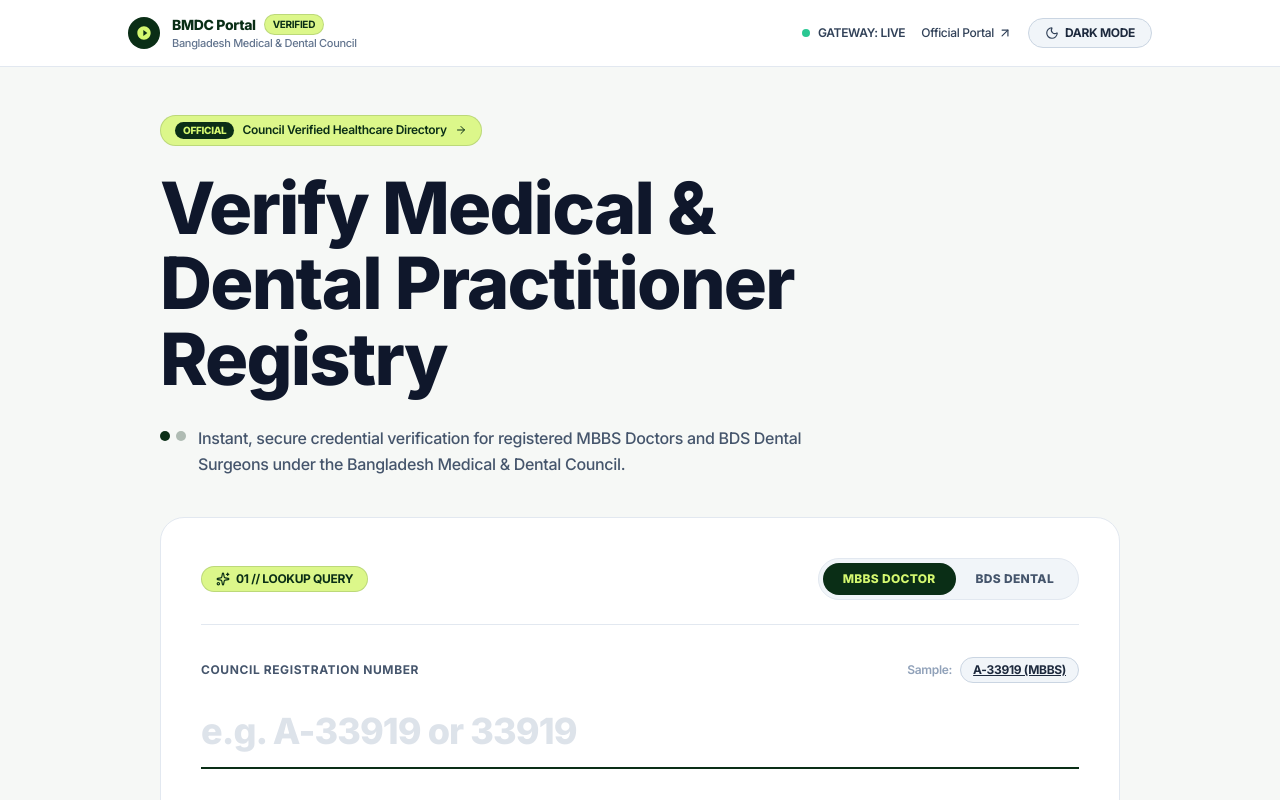
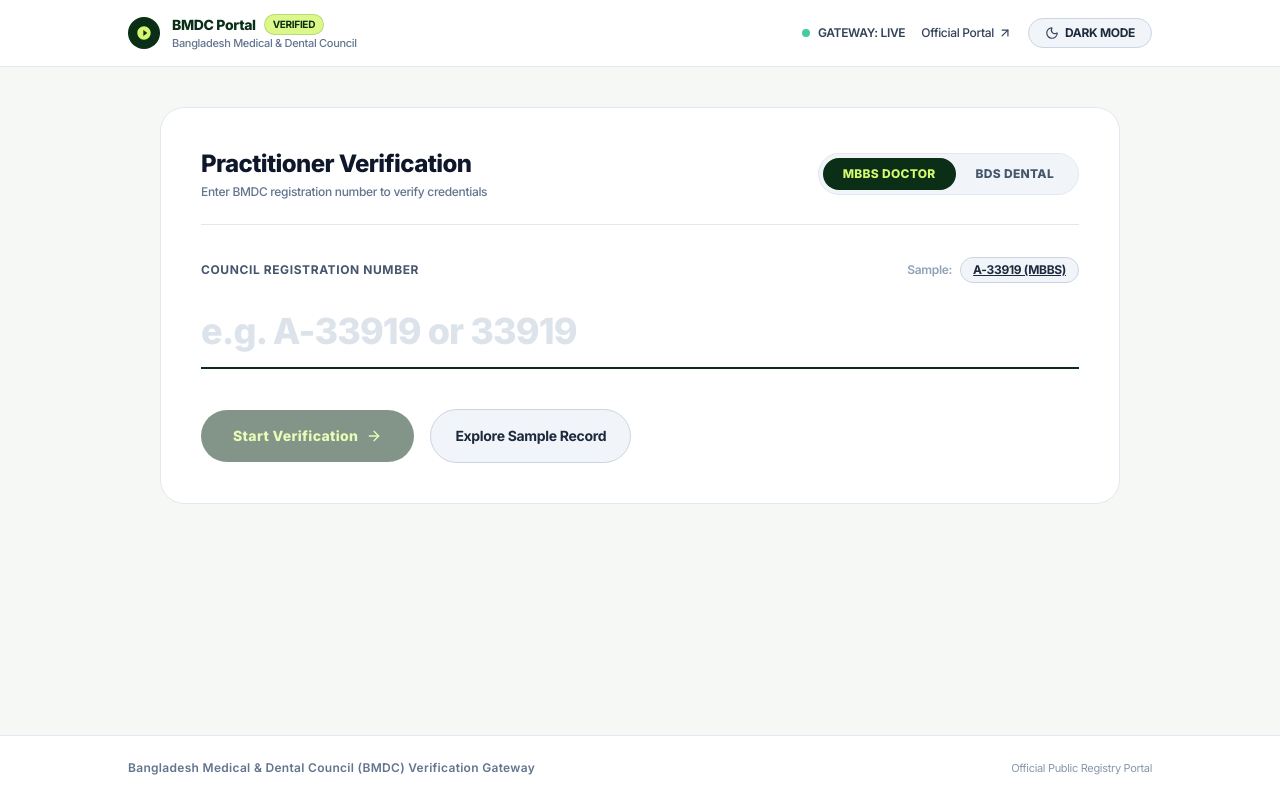
Before and after one commit to Alifkhan47/bmdc-portal-wrapper, a React (Vite) app: page / in a window 1280 px wide. Shown: the top 800 px of the page. Built offline with nearby package versions, Linux system fonts and the light colour scheme.

Commit message:
Streamline homepage layout: place search form at top, clean up footer and decorative tags

```diff
--- a/src/App.jsx
+++ b/src/App.jsx
@@ -5,7 +5,6 @@ import CaptchaModal from './components/CaptchaModal';
 import LoadingSkeleton from './components/LoadingSkeleton';
 import DoctorDossier from './components/DoctorDossier';
 import ErrorBanner from './components/ErrorBanner';
-import { ArrowRight, Sparkles } from 'lucide-react';
 
 export default function App() {
   const [theme, setTheme] = useState(() => {
@@ -193,49 +192,7 @@ export default function App() {
       />
 
       {/* Main Container: Centered max-w-5xl */}
-      <main className="max-w-5xl mx-auto w-full px-4 sm:px-8 py-8 sm:py-12 flex-1 space-y-10">
-        {/* Hero Section on Idle (Soothing Swiss Layout) */}
-        {viewState === 'idle' && !doctorData && (
-          <div className="space-y-6">
-            {/* Pill Badge */}
-            <div>
-              <span className={`inline-flex items-center gap-2 rounded-full px-3.5 py-1.5 text-xs font-semibold border ${
-                isDark
-                  ? 'border-[#d4f870]/30 bg-[#11381d] text-[#d4f870]'
-                  : 'border-[#0a2e16]/15 bg-[#dcf78a] text-[#0a2e16]'
-              }`}>
-                <span className={`rounded-full px-2 py-0.5 text-[10px] font-extrabold uppercase ${
-                  isDark ? 'bg-[#d4f870] text-[#07170c]' : 'bg-[#0a2e16] text-[#d4f870]'
-                }`}>
-                  Official
-                </span>
-                <span>Council Verified Healthcare Directory</span>
-                <ArrowRight className="w-3 h-3" />
-              </span>
-            </div>
-
-            {/* Massive Hero Headline */}
-            <h1 className={`text-4xl sm:text-6xl lg:text-7xl font-extrabold tracking-tight leading-[1.05] max-w-3xl ${
-              isDark ? 'text-[#f2fdf4]' : 'text-slate-900'
-            }`}>
-              Verify Medical & Dental Practitioner Registry
-            </h1>
-
-            {/* Swiss Bullet & Sub-text */}
-            <div className="flex items-start space-x-3 pt-1 max-w-2xl">
-              <div className="flex space-x-1.5 pt-1.5 shrink-0">
-                <span className={`w-2.5 h-2.5 rounded-full ${isDark ? 'bg-[#d4f870]' : 'bg-[#0a2e16]'}`}></span>
-                <span className={`w-2.5 h-2.5 rounded-full opacity-30 ${isDark ? 'bg-[#d4f870]' : 'bg-[#0a2e16]'}`}></span>
-              </div>
-              <p className={`text-sm sm:text-base font-medium leading-relaxed ${
-                isDark ? 'text-zinc-300' : 'text-slate-600'
-              }`}>
-                Instant, secure credential verification for registered MBBS Doctors and BDS Dental Surgeons under the Bangladesh Medical & Dental Council.
-              </p>
-            </div>
-          </div>
-        )}
-
+      <main className="max-w-5xl mx-auto w-full px-4 sm:px-8 py-6 sm:py-10 flex-1 space-y-8">
         {/* Dynamic State Views */}
         {(viewState === 'initializing' || viewState === 'verifying') && (
           <div className="space-y-4">
@@ -267,7 +224,6 @@ export default function App() {
         )}
 
         {viewState === 'idle' && (
-          <div className="space-y-8">
           <SearchForm
             onSearch={handleStartSearch}
             isLoading={false}
@@ -275,7 +231,6 @@ export default function App() {
             doctorType={currentDoctorType}
             onDoctorTypeChange={setCurrentDoctorType}
           />
-          </div>
         )}
       </main>
 
@@ -296,15 +251,15 @@ export default function App() {
       />
 
       {/* Footer */}
-      <footer className={`border-t py-6 px-4 sm:px-8 font-mono text-xs transition-colors ${
+      <footer className={`border-t py-6 px-4 sm:px-8 text-xs transition-colors ${
         isDark ? 'border-[#d4f870]/15 bg-[#07170c] text-zinc-400' : 'border-slate-200 bg-white text-slate-500'
       }`}>
-        <div className="max-w-5xl mx-auto flex flex-col sm:flex-row items-start sm:items-center justify-between gap-3">
-          <span className="font-bold uppercase tracking-wider">
-            BM&DC // BANGLADESH MEDICAL & DENTAL COUNCIL GATEWAY
+        <div className="max-w-5xl mx-auto flex flex-col sm:flex-row items-center justify-between gap-3 text-center sm:text-left">
+          <span className="font-semibold tracking-wide">
+            Bangladesh Medical & Dental Council (BMDC) Verification Gateway
           </span>
-          <span className="text-[11px] opacity-80">
-            SWISS GRID SYSTEM // DESIGNED AFTER MESKA
+          <span className="text-[11px] opacity-75">
+            Official Public Registry Portal
           </span>
         </div>
       </footer>
--- a/src/components/CaptchaModal.jsx
+++ b/src/components/CaptchaModal.jsx
@@ -56,8 +56,8 @@ export default function CaptchaModal({
       }`}>
         {/* Header bar */}
         <div className="flex items-center justify-between border-b pb-4 mb-6 border-inherit">
-          <span className="font-mono text-xs font-bold tracking-widest uppercase text-slate-400">
-            02 // SECURITY CHALLENGE
+          <span className="text-xs font-bold tracking-wider uppercase text-slate-400">
+            Security Verification
           </span>
           <button
             type="button"
--- a/src/components/SearchForm.jsx
+++ b/src/components/SearchForm.jsx
@@ -1,5 +1,5 @@
 import React, { useState } from 'react';
-import { ArrowRight, Search, Sparkles } from 'lucide-react';
+import { ArrowRight } from 'lucide-react';
 
 export default function SearchForm({ onSearch, isLoading, theme = 'dark', doctorType = 'MBBS', onDoctorTypeChange }) {
   const [rawInput, setRawInput] = useState('');
@@ -30,19 +30,19 @@ export default function SearchForm({ onSearch, isLoading, theme = 'dark', doctor
     <div className={`w-full border rounded-3xl p-6 sm:p-10 space-y-8 transition-colors ${
       isDark ? 'border-[#d4f870]/20 bg-[#0d2716] text-[#f2fdf4]' : 'border-slate-200 bg-white text-slate-900'
     }`}>
-      {/* Category Toggle & Step Badge */}
+      {/* Form Header & Category Toggle */}
       <div className="flex flex-col sm:flex-row sm:items-center justify-between gap-4 border-b pb-6 border-inherit">
-        <div className="flex items-center space-x-2">
-          <span className={`inline-flex items-center gap-1.5 rounded-full px-3.5 py-1 text-xs font-bold border ${
-            isDark ? 'bg-[#11381d] text-[#d4f870] border-[#d4f870]/30' : 'bg-[#dcf78a] text-[#0a2e16] border-[#0a2e16]/15'
-          }`}>
-            <Sparkles className="w-3.5 h-3.5" />
-            <span>01 // LOOKUP QUERY</span>
-          </span>
+        <div>
+          <h1 className="text-xl sm:text-2xl font-extrabold tracking-tight">
+            Practitioner Verification
+          </h1>
+          <p className={`text-xs mt-1 font-medium ${isDark ? 'text-zinc-400' : 'text-slate-500'}`}>
+            Enter BMDC registration number to verify credentials
+          </p>
         </div>
 
         {/* Doctor Type Pill Selector */}
-        <div className={`inline-flex rounded-full p-1 border ${
+        <div className={`inline-flex rounded-full p-1 border self-start sm:self-center shrink-0 ${
           isDark ? 'bg-[#07170c] border-[#d4f870]/20' : 'bg-slate-100 border-slate-200'
         }`}>
           <button
```
Also changed, not shown: 1 other file (tests, documents, lock files or other folders). Lines whose indentation alone changed are shown as unchanged.
